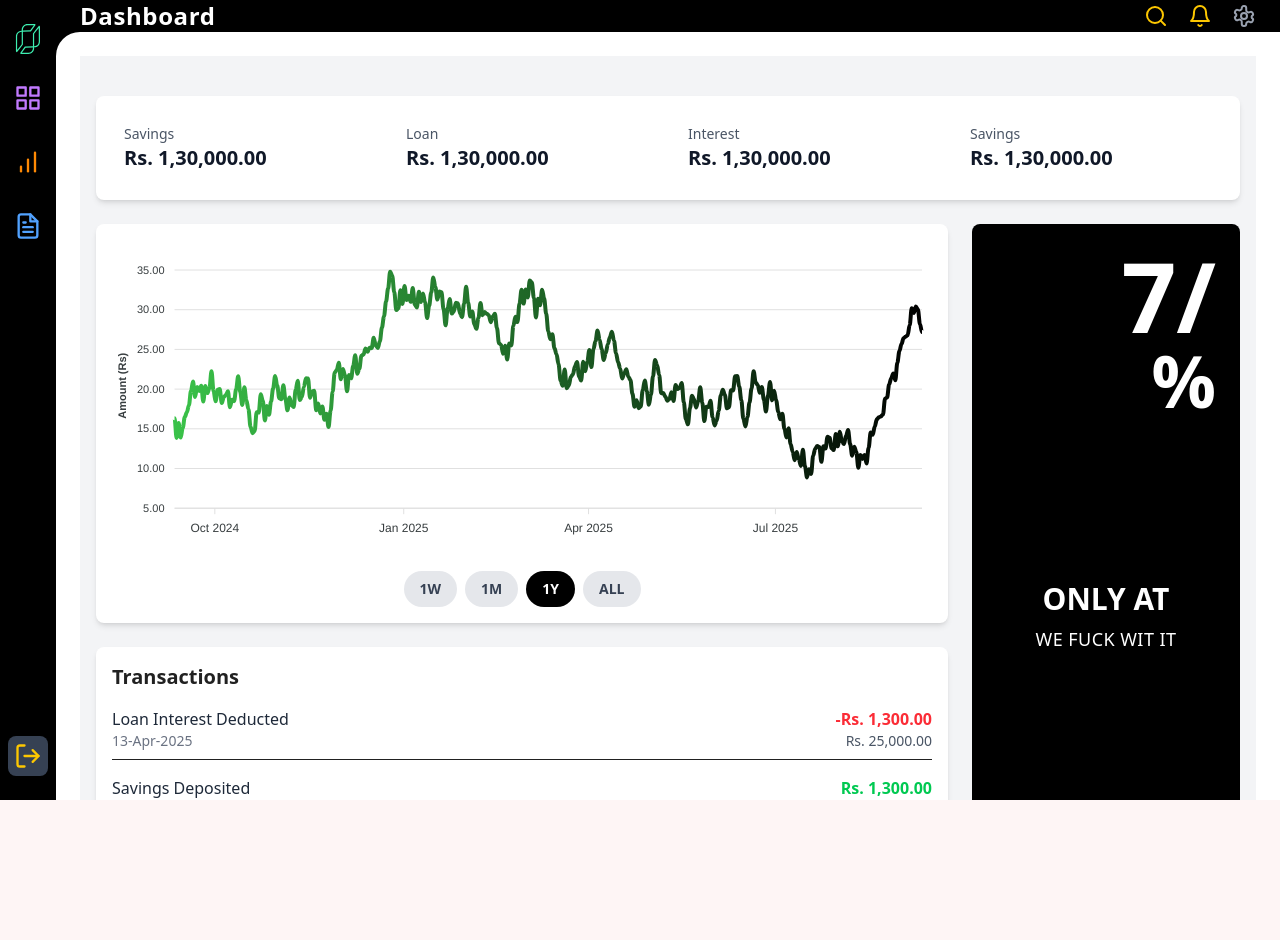
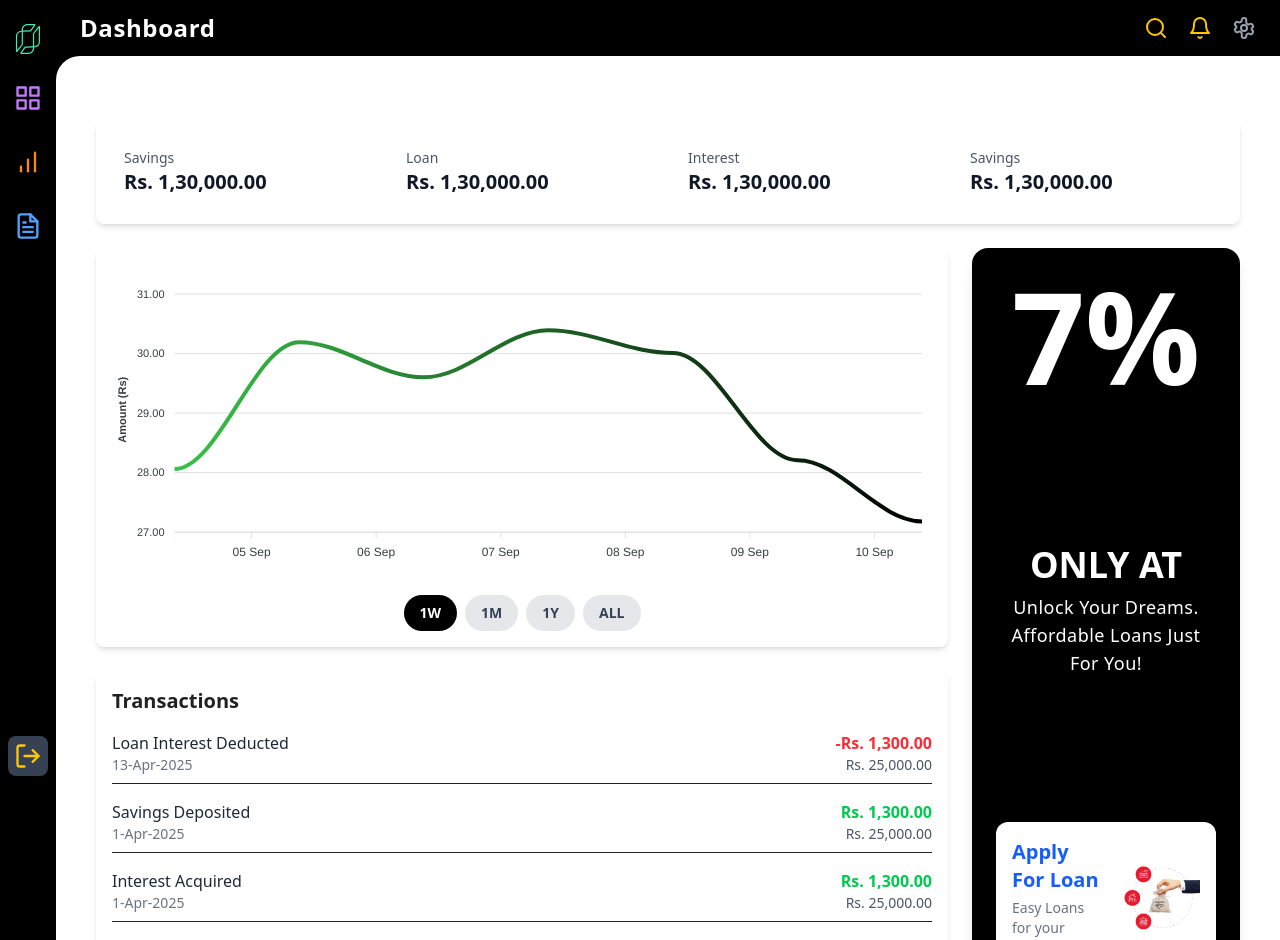
Before and after one commit to asalpaudel/kosh, a React (Vite) app in the folder frontend/: page / in a window 1280 px wide. Shown: the top 940 px of the page. Before the commit the page ends 800 px from the top, so only its background shows below. Built offline with nearby package versions, Linux system fonts and the light colour scheme.

Commit message:
dashboard edits

```diff
--- a/frontend/src/component/user/FinancialChart.jsx
+++ b/frontend/src/component/user/FinancialChart.jsx
@@ -1,19 +1,17 @@
 import React, { useState, useEffect } from 'react';
 import ReactApexChart from 'react-apexcharts';
 
-// Helper function to generate sample daily data
 const generateDailyData = (startDate, numDays) => {
   const data = [];
-  let value = 50; // Starting value
+  let value = 50;
   for (let i = 0; i < numDays; i++) {
     const newDate = new Date(startDate);
     newDate.setDate(newDate.getDate() + i);
-    // Fluctuate the value randomly
     const fluctuation = (Math.random() - 0.5) * 5;
     value += fluctuation;
     data.push({
-      x: newDate.getTime(), // Use timestamp for x-axis
-      y: Math.round(value * 100) / 100, // Round to 2 decimal places
+      x: newDate.getTime(),
+      y: Math.round(value * 100) / 100,
     });
   }
   return data;
@@ -22,19 +20,16 @@ const generateDailyData = (startDate, numDays) => {
 const FinancialChart = () => {
   const [allData, setAllData] = useState([]);
   const [displaySeries, setDisplaySeries] = useState([]);
-  const [activeFilter, setActiveFilter] = useState('1Y'); // Default filter
+  const [activeFilter, setActiveFilter] = useState('1W');
 
-  // Generate the full dataset only once on component mount
   useEffect(() => {
     const today = new Date();
-    // Go back 2 years to have enough data for "ALL"
     const startDate = new Date(new Date().setFullYear(today.getFullYear() - 2));
     const totalDays = Math.floor((today - startDate) / (1000 * 60 * 60 * 24));
     const data = generateDailyData(startDate, totalDays);
     setAllData(data);
   }, []);
 
-  // This effect runs whenever the activeFilter or the full dataset changes
   useEffect(() => {
     if (allData.length === 0) return;
 
@@ -53,7 +48,6 @@ const FinancialChart = () => {
         break;
       case 'ALL':
       default:
-        // Use the earliest date from our dataset
         startDate = new Date(allData[0].x);
         break;
     }
@@ -96,7 +90,7 @@ const FinancialChart = () => {
       type: 'gradient',
       gradient: {
         shade: 'dark',
-        gradientToColors: ['#3AC249'], // A nice green
+        gradientToColors: ['#3AC249'],
         shadeIntensity: 1,
         type: 'horizontal',
         opacityFrom: 1,
@@ -104,14 +98,13 @@ const FinancialChart = () => {
         stops: [0, 100],
       },
     },
-    colors: ['#000000'], // Color of the line
+    colors: ['#000000'],
   };
 
   const timeRanges = ['1W', '1M', '1Y', 'ALL'];
 
   return (
     <div className="bg-white rounded-lg p-4 shadow-md col-span-2 flex flex-col">
-      {/* Chart */}
       <div id="chart">
         <ReactApexChart
           options={chartOptions}
@@ -121,7 +114,6 @@ const FinancialChart = () => {
         />
       </div>
 
-      {/* Filter Buttons */}
       <div className="flex justify-center space-x-2 mt-4">
         {timeRanges.map(range => (
           <button
--- a/frontend/src/component/user/Header.jsx
+++ b/frontend/src/component/user/Header.jsx
@@ -6,7 +6,6 @@ function Header({ pageName }) {
     <header className="bg-black h-14 flex items-center justify-between px-6">
       <h1 className="text-white font-semibold text-2xl tracking-wide">{pageName}</h1>
 
-      {/* Header Actions */}
       <div className="flex items-center space-x-5">
         <SearchIcon className="text-yellow-400 h-6 w-6 cursor-pointer"/>
         <BellIcon className="text-yellow-400 h-6 w-6 cursor-pointer"/>
--- a/frontend/src/component/user/Layout.jsx
+++ b/frontend/src/component/user/Layout.jsx
@@ -14,12 +14,12 @@ function Layout() {
   const pageName = getPageName(location.pathname);
 
   return (
-    <div className="bg-black flex h-screen">
+    <div className="bg-black flex min-h-screen">
       <Sidebar />
       <div className="flex-1 flex flex-col overflow-hidden">
         <Header pageName={pageName} />
         <div className="flex-1 flex flex-col bg-white rounded-tl-3xl rounded-bl-3xl">
-          <main className="flex-1 p-6 overflow-y-auto">
+          <main className="flex-1 p-6 overflow-y-auto rounded-2xl rounded-bl-2xl">
             <Outlet />
           </main>
         </div>
--- a/frontend/src/component/user/LoanAd.jsx
+++ b/frontend/src/component/user/LoanAd.jsx
@@ -1,31 +1,30 @@
 import React from 'react';
+import loanImage from '../../assets/image/loan.png';
 
 function LoanAd() {
-  const PlaceholderImage = () => (
-    <div className="w-16 h-16 bg-gray-300 rounded-full flex items-center justify-center text-xs text-gray-500">
-      Image
-    </div>
-  );
+  return (
+    <div className="bg-black text-white rounded-2xl p-6 flex flex-col justify-between h-full min-h-[450px] shadow-lg">
 
-  return (
-    <div className="bg-black text-white rounded-lg p-6 flex flex-col justify-between h-full min-h-[400px]">
-      <div className="text-right">
-        <span className="text-8xl font-extrabold block leading-none">7/</span>
-        <span className="text-7xl font-extrabold block leading-none">%</span>
+      <div className="text-center">
+        <span className="text-9xl font-extrabold block leading-none">7%</span>
       </div>
 
       <div className="text-center my-6">
-        <h3 className="text-3xl font-bold mb-2">ONLY AT</h3>
-        <p className="text-lg font-medium tracking-wide">WE FUCK WIT IT</p>
+        <h3 className="text-4xl font-bold mb-2">ONLY AT</h3>
+        <p className="text-lg font-medium tracking-wide">
+           Unlock Your Dreams. Affordable Loans Just For You!
+        </p>
+        {/* <p className="text-lg font-medium tracking-wide">WE FUCK WIT IT</p> */}
+
       </div>
 
-      <div className="bg-gray-800 p-4 rounded-lg flex items-center justify-between gap-4">
+      <div className="bg-white text-gray-800 p-4 rounded-xl flex items-center justify-between gap-4">
         <div>
-          <h4 className="text-lg font-bold mb-1">Apply For Loan</h4>
-          <p className="text-gray-400 text-sm">Easy Loans for your growth</p>
+          <h4 className="text-xl font-bold mb-1 text-blue-600">Apply For Loan</h4>
+          <p className="text-gray-500 text-sm">Easy Loans for your growth</p>
         </div>
         <div className="flex-shrink-0">
-          <PlaceholderImage />
+          <img src={loanImage} alt="Loan" className="w-20 h-auto"/>
         </div>
       </div>
     </div>
--- a/frontend/src/component/user/Sidebar.jsx
+++ b/frontend/src/component/user/Sidebar.jsx
@@ -16,7 +16,7 @@ function Sidebar() {
     `p-1.5 rounded-lg ${isActive ? "bg-gray-700" : ""}`;
 
   return (
-    <div className="w-14 bg-black flex flex-col items-center justify-between py-6">
+    <div className="w-14 bg-black flex flex-col items-center justify-between py-6 h-screen sticky top-0">
       <div className="flex flex-col items-center space-y-6">
         <Logo />
         <NavLink to="/dashboard" className={navLinkClass}>
@@ -30,10 +30,6 @@ function Sidebar() {
         <NavLink to="/statement" className={navLinkClass}>
           <FileTextIcon className="text-blue-400 h-7 w-7 transition-transform duration-200 hover:scale-110" />
         </NavLink>
-
-        {/* <UsersIcon className="text-white h-7 w-7 cursor-pointer transition-transform duration-200 hover:scale-110" /> */}
-        {/* <MailIcon className="text-red-400 h-7 w-7 cursor-pointer transition-transform duration-200 hover:scale-110" /> */}
-        {/* <PlusCircleIcon className="text-green-400 h-7 w-7 cursor-pointer transition-transform duration-200 hover:scale-110" /> */}
       </div>
 
       <NavLink to="/" className={navLinkClass}>
--- a/frontend/src/pages/user/Dashboard.jsx
+++ b/frontend/src/pages/user/Dashboard.jsx
@@ -9,7 +9,7 @@ import LoanAd from '../../component/user/LoanAd';
 
 function Dashboard() {
   return (
-    <div className="min-h-screen bg-gray-100 p-4">
+    <div className="min-h-screen  bg-white p-4">
           <div className="container mx-auto py-6">
             <div className="grid grid-cols-1 md:grid-cols-3 lg:grid-cols-4 gap-6">
               {/* Top Row - Account Summary (full width) */}
```
Also changed, not shown: frontend/src/assets/image/loan.png (added).
